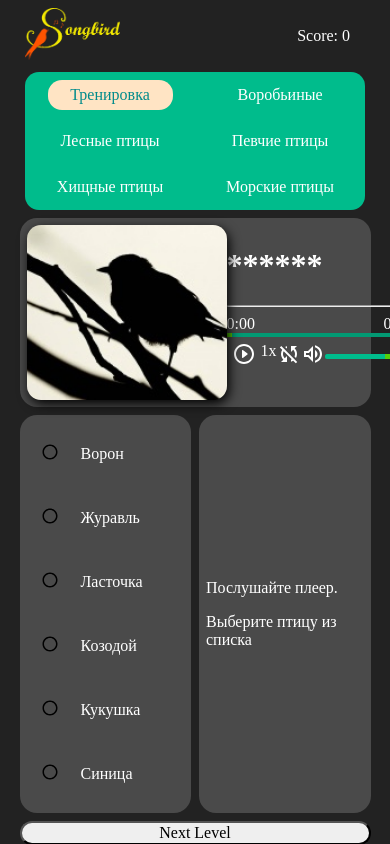
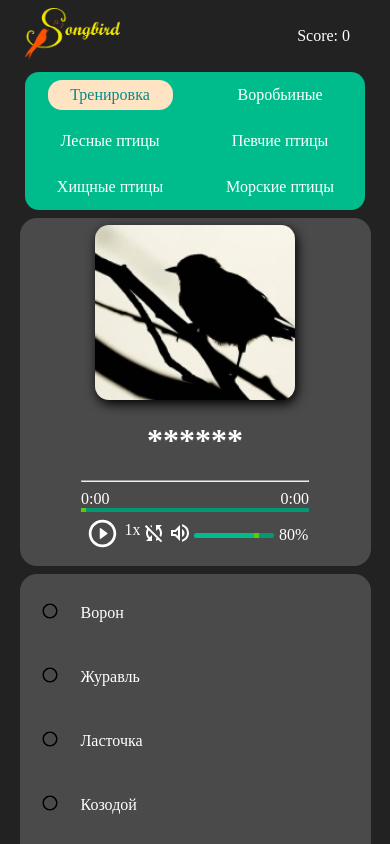
Before and after one commit to YaroslavBIG/songbird, a React (Create React App) app: page /train in a window 390 px wide. Shown: the top 844 px of the page. Built offline with nearby package versions, Linux system fonts and the light colour scheme.

Commit message:
feat: add media query

```diff
--- a/src/components/ButtonNext/ButtonNext.scss
+++ b/src/components/ButtonNext/ButtonNext.scss
@@ -3,8 +3,11 @@
   width: 100%;
   border-radius: 15px;
   outline: none;
+  filter: brightness(0.5);
 }
 
 .button-next--active {
   background-color: $nav-bar-color;
+  filter: none;
+  -webkit-filter: none;
 }
--- a/src/components/QuestionBlock/QuectionBlock.scss
+++ b/src/components/QuestionBlock/QuectionBlock.scss
@@ -7,6 +7,12 @@
     display: flex;
     flex-direction: row;
     justify-content: space-evenly;
+    @media screen and (max-width: 563px) {
+      flex-direction: column;
+      text-align: center;
+      align-items: center;
+      width: 100%;
+    }
   }
 
   .sound--photo {
@@ -19,5 +25,8 @@
 
   .sound--player {
     width: 55%;
+    @media screen and (max-width: 563px) {
+      width: unset;
+    }
   }
 }
--- a/src/components/Quiz/Quiz.scss
+++ b/src/components/Quiz/Quiz.scss
@@ -1,13 +1,21 @@
 .quiz-block {
   display: flex;
   width: 90vw;
-  &--quiz {
-    flex-basis: 50%;
-  }
+@media screen and (max-width: 563px) {
+  flex-wrap: wrap;
+}
 
   &--quiz {
     @extend %block-background;
     margin-right: 8px;
+    flex-basis: 50%;
+    @media screen and (max-width: 563px) {
+      flex-basis: unset;
+      margin-right: 0;
+      margin-bottom: 8px;
+      width: 100%;
+    }
+
     ul {
       height: 100%;
       margin: 0;
@@ -57,6 +65,11 @@
   .bird-card {
     flex-basis: 50%;
     @extend %block-background;
+    @media screen and (max-width: 563px) {
+      flex-basis: unset;
+      width: 100%;
+      text-align: center;
+    }
   }
 
   .bird-properties {
@@ -67,7 +80,11 @@
       margin-bottom: 16px;
 
       img {
-        @extend %bird-img
+        @extend %bird-img;
+        @media screen and (max-width: 350px) {
+          width: 50%;
+          height: 50%;
+        }
       }
     }
 
--- a/src/scss/FinalPage.scss
+++ b/src/scss/FinalPage.scss
@@ -13,10 +13,10 @@
 }
 
 .again {
-  width: 40vw;
+  width: 35vw;
 }
 
 .win {
-  width: 40vw;
+  width: 35vw;
   margin-bottom: 8px;
 }
--- a/src/scss/Home.scss
+++ b/src/scss/Home.scss
@@ -1,5 +1,5 @@
 .main-page {
-  width: 90vw;
+  width: 80vw;
   h1 {
     text-align: center;
   }
```
